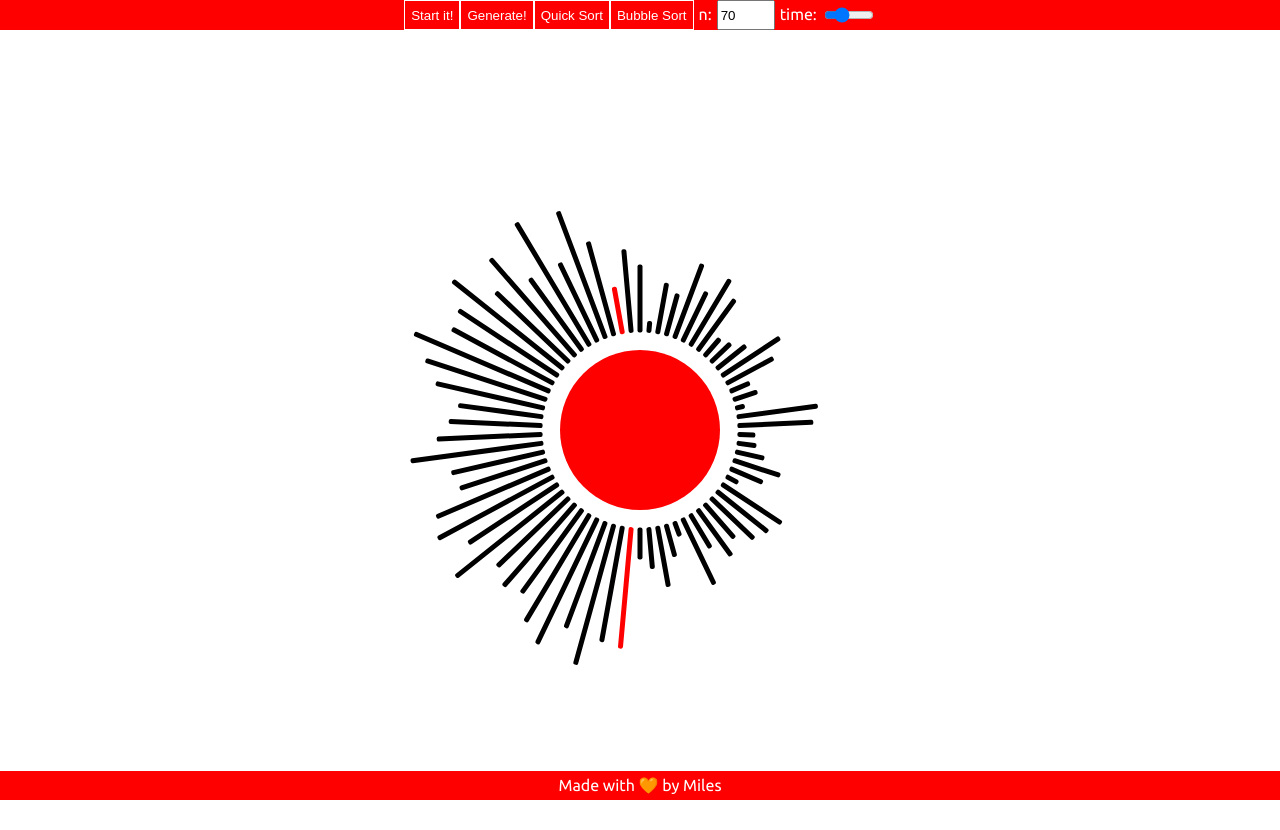
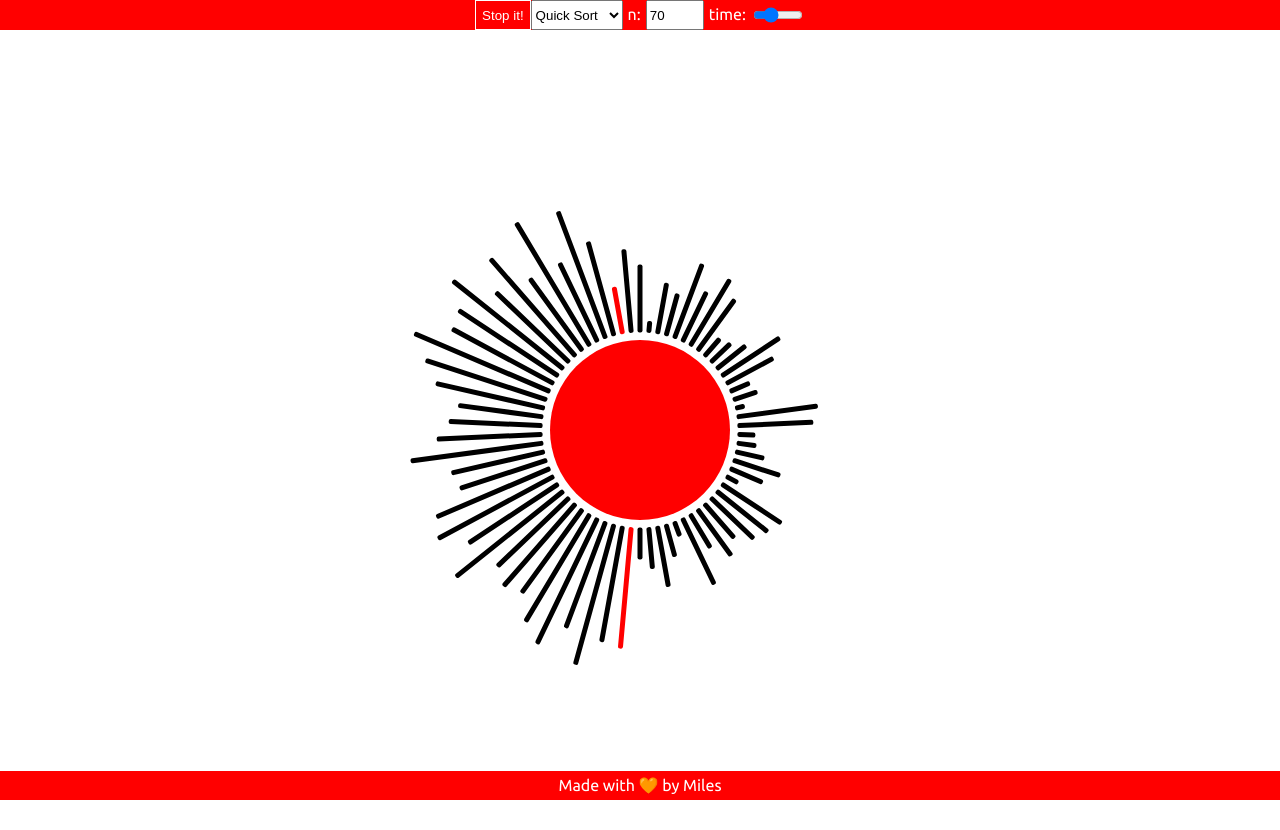
Before and after one commit to miles-crighton/circular-sorting, a plain HTML site: page index.html in a window 1280 px wide. Both pictures are taken after a click on the button "Start it!". Drawn offline with nearby package versions, Linux system fonts and the light colour scheme.

Commit message:
Updated ui

```diff
--- a/index.html
+++ b/index.html
@@ -10,17 +10,18 @@
     </head>
     <body>
         <div id='topBar'>
-            <button onClick='beginAnimation()' >Start it!</button>
-            <button onClick='generateBars()'>Generate!</button>
-            <button onClick='quickSort(0)'>Quick Sort</button>
-            <button onClick='bubbleSort(1)'>Bubble Sort</button>
+            <button id='activateButton' onClick='beginAnimation()'>Start it!</button>
+            <select>
+                <option value='quickSort'>Quick Sort</option>
+                <option value='bubbleSort'>Bubble Sort</option>
+            </select>
             <label>n: </label>
             <input type='number' id='barCount' value='70'></input>
             <label>time: </label>
             <input type="range" min="20" max="300" value="100" class="slider" id="myRange">
         </div>
         <div id='container' class='container'></div>
-        <script src="index.js"></script>
+        <script src="scripts.js"></script>
         <footer type='signature'>Made with 🧡 by Miles</footer>
     </body>
 </html>
--- a/index.js
+++ b/scripts.js
@@ -3,7 +3,7 @@ var svg = d3.select('#container').append('svg')
     .append('g')
     .attr('transform', 'translate(400,400)');
 
-var circle = svg.append('g').append('circle').attr({ r: '80px', cx: '0px', cy: '0px', fill: 'red' });
+var circle = svg.append('g').append('circle').attr({ r: '90px', cx: '0px', cy: '0px', fill: 'red' });
 
 var array, actions, bars;
 
@@ -62,10 +62,13 @@ function transform(d, i) {
 this.queueSort()
 
 var blocked = false;
+var activateButton = document.getElementById('activateButton')
 
+var transition = d3.transition()
 beginAnimation = () => {
     if (!blocked) {
         blocked = true;
+        activateButton.innerText = 'Stop it!'
         var transition = d3.transition()
             .duration(time)
             .each('start', function start() {
@@ -95,6 +98,10 @@ beginAnimation = () => {
             console.log(time)
             transition.duration(time);
         }
+    } else {
+        blocked = false;
+        activateButton.innerText = 'Start it!'
+        d3.select("bars").transition();
     }
 }
 
--- a/styles.css
+++ b/styles.css
@@ -3,7 +3,7 @@ body {
     font-family: 'Ubuntu', sans-serif;
 }
 .active-rect{
-    fill: red; /*set color to teal*/
+    fill: red;
 }
 .default-rect{
     fill: black;
@@ -19,6 +19,7 @@ body {
     position: static;
     display: flex;
     justify-content: center;
+    vertical-align: middle;
     top: 0;
     left: 0;
     height: 30px;
```
